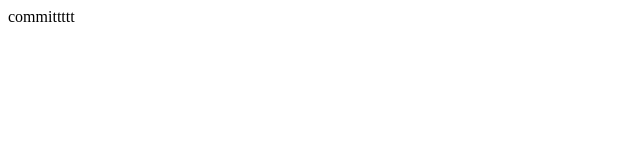
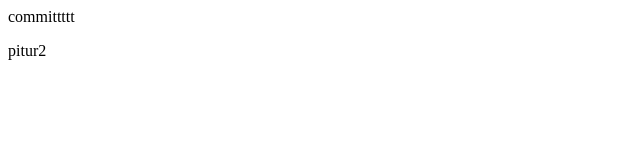
Before and after one commit to hansjuwi/belajargit, a plain HTML site: page index.html in a window 1280 px wide. Shown: the full height of the page, 0-640 px from the left. Drawn offline with Linux system fonts and the light colour scheme.

Commit message:
ini fitur 2 commit pertama

```diff
--- a/index.html
+++ b/index.html
@@ -4,5 +4,6 @@
 
 <body>
   <p> committttt </p>
+  pitur2
 </body>
 </html>
```
